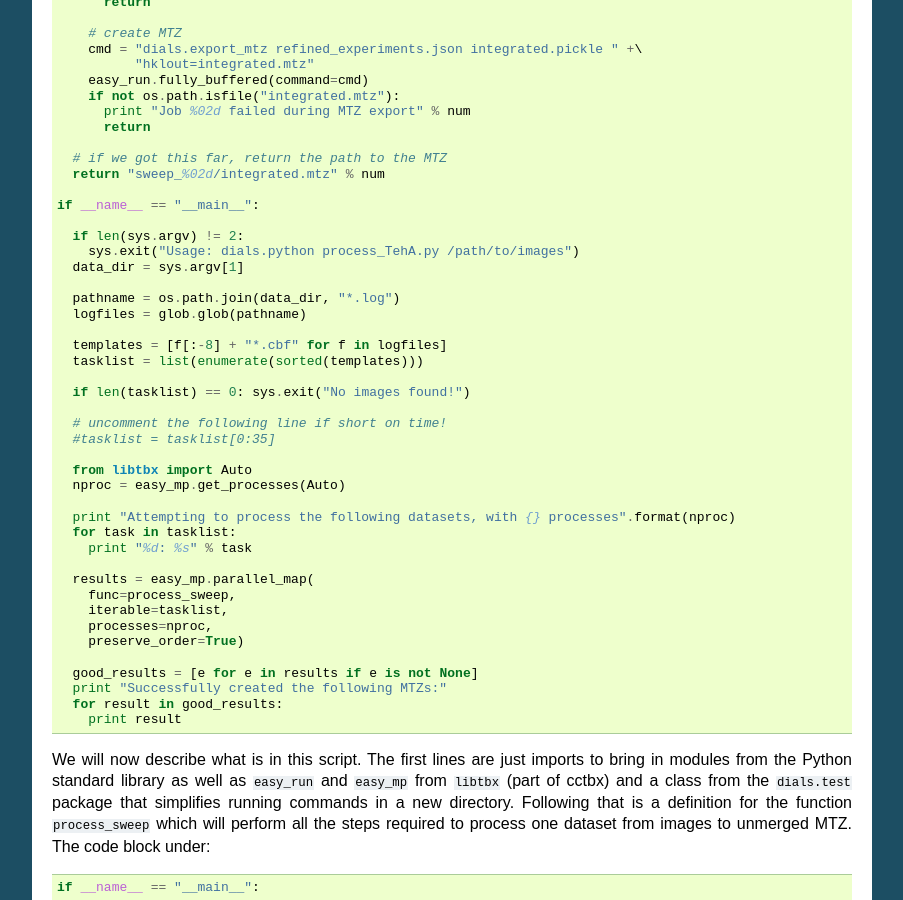
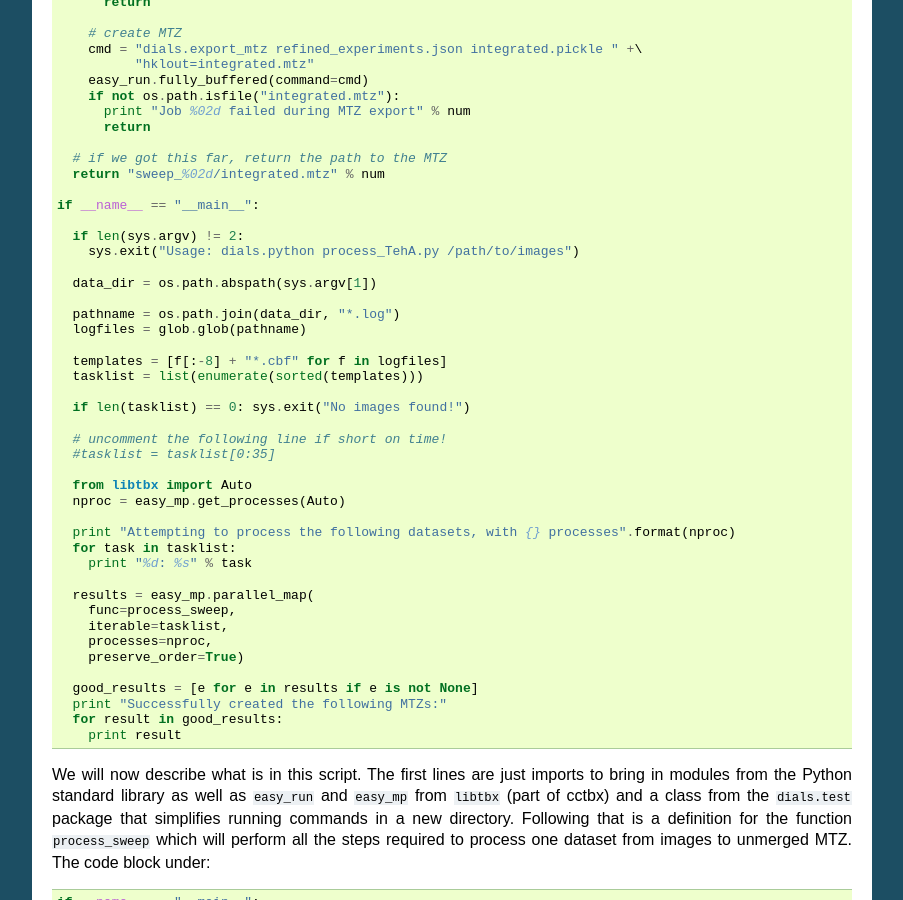
Before and after one commit to dials/docs, a Sphinx documentation site: the page built from sphinx/multi_crystal_analysis.rst, in a window 1280 px wide and 900 px high, scrolled down 1791 px. Shown: the whole window, without its empty margins (198-1101 px from the left). Built offline with Sphinx 7.4.7, drawn with Linux system fonts in a browser that asks for light colours; formulas are drawn with MathJax 3.

Commit message:
Force abspath. Otherwise people were getting confused during the tutorials

```diff
--- a/sphinx/multi_crystal_analysis.rst
+++ b/sphinx/multi_crystal_analysis.rst
@@ -129,7 +129,8 @@ script does. If time is *really* short then try uncommenting the line
 
     if len(sys.argv) != 2:
       sys.exit("Usage: dials.python process_TehA.py /path/to/images")
-    data_dir = sys.argv[1]
+
+    data_dir = os.path.abspath(sys.argv[1])
 
     pathname = os.path.join(data_dir, "*.log")
     logfiles = glob.glob(pathname)
@@ -423,9 +424,9 @@ Here is the output of a run of the script::
   sweep_65/integrated.mtz
   sweep_67/integrated.mtz
 
-  real	7m46.071s
-  user	22m19.016s
-  sys	1m47.299s
+  real  7m46.071s
+  user  22m19.016s
+  sys 1m47.299s
 
 Analysis of individually processed datasets
 -------------------------------------------
```
